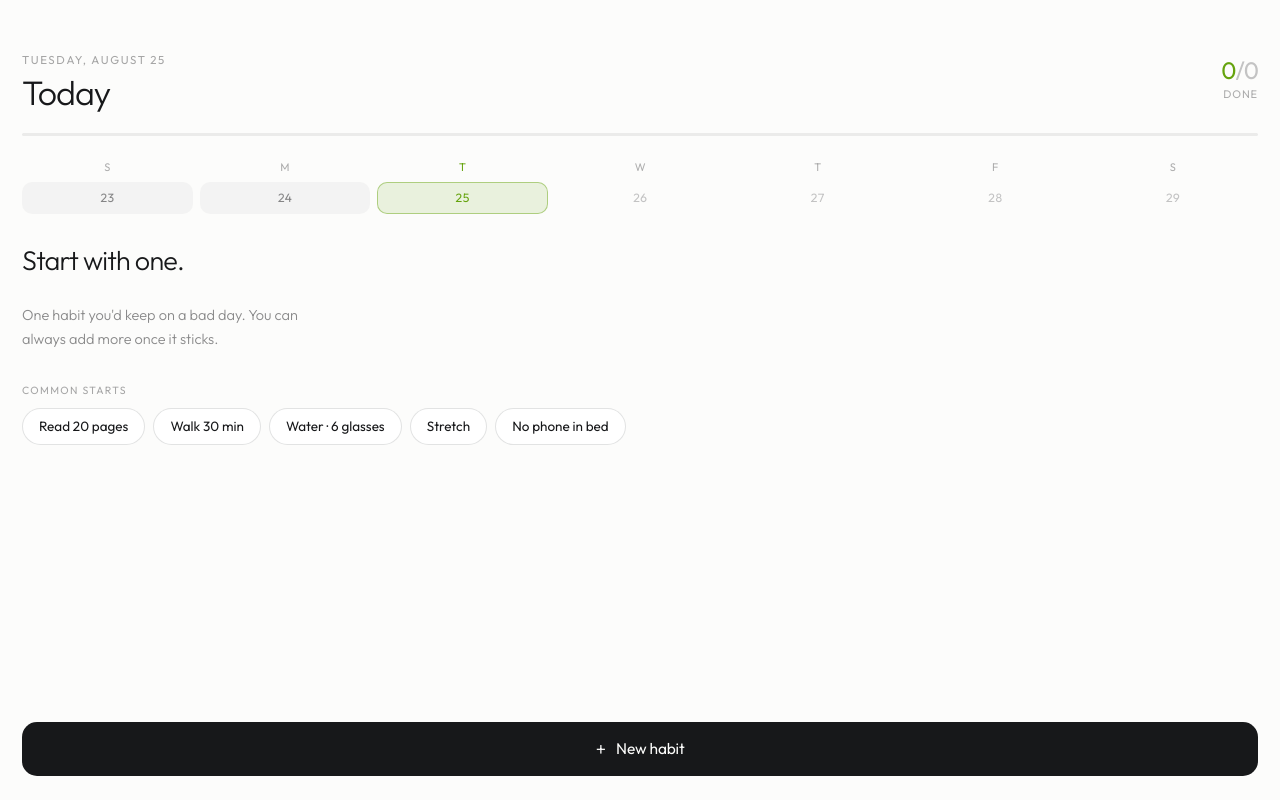
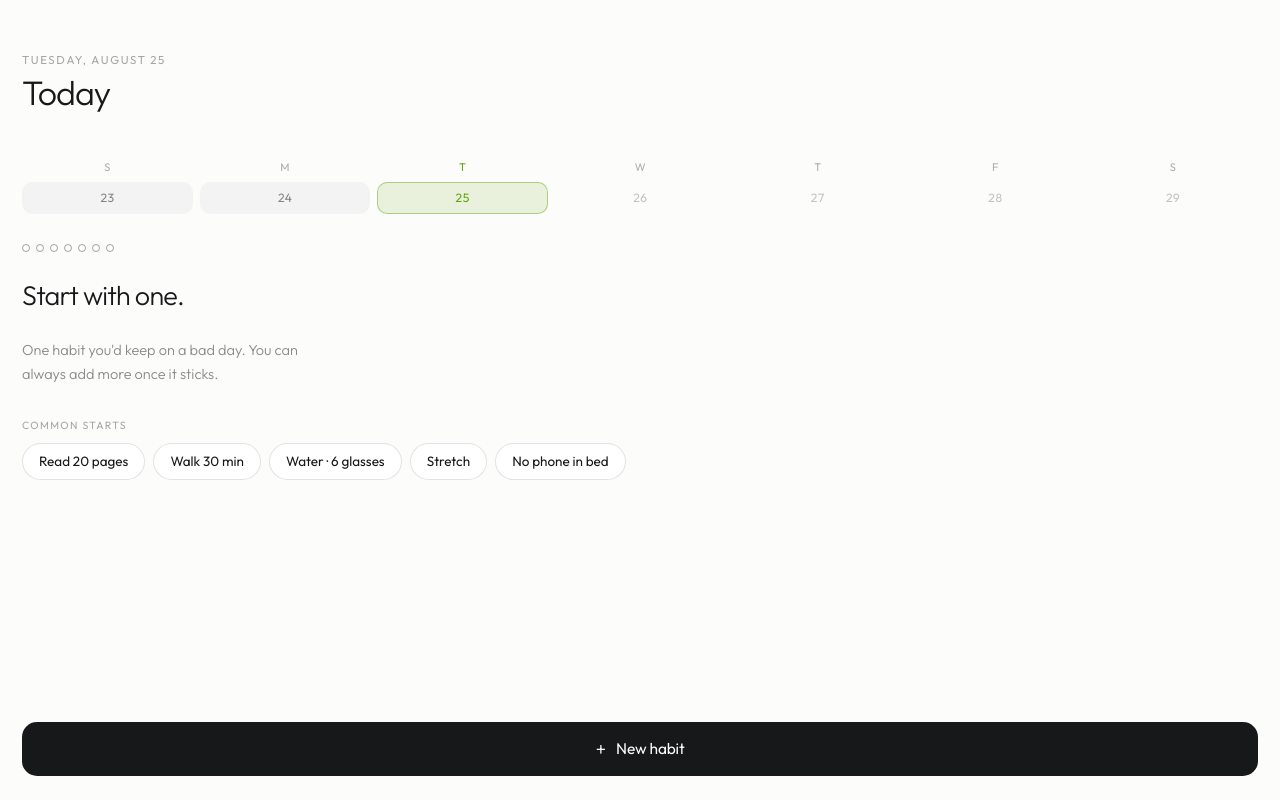
Before and after one commit to lmohade3l/streaks, a Next.js app: page / in a window 1280 px wide. Built offline with nearby package versions, Linux system fonts and the light colour scheme.

Commit message:
Add reminder, streak and section tasks

```diff
--- a/components/CreateHabitSheet.tsx
+++ b/components/CreateHabitSheet.tsx
@@ -15,10 +15,12 @@ export default function CreateHabitSheet({
   open,
   onClose,
   onCreate,
+  initialName
 }: {
   open: boolean;
   onClose: () => void;
   onCreate: (draft: Draft) => void;
+  initialName?: string
 }) {
   const [mounted, setMounted] = useState(open);
   const [closing, setClosing] = useState(false);
@@ -45,7 +47,7 @@ export default function CreateHabitSheet({
 
   // The draft is discarded on dismissal, as the handoff recommends.
   useEffect(() => {
-    if (open) setDraft(EMPTY_DRAFT);
+    if (open) setDraft({ ...EMPTY_DRAFT, name: initialName ?? '' });
   }, [open]);
 
   useEffect(() => {
--- a/components/TodayScreen.module.css
+++ b/components/TodayScreen.module.css
@@ -141,34 +141,34 @@
 }
 
 .emptyStateTitle {
-  font: 300 27px / 1.2 Outfit, sans-serif;
+  font: 300 27px / 1.2 Outfit;
   letter-spacing: -0.03em;
-  color: rgb(23, 24, 26);
+  color: var(--ink);
 }
 
 .emptyStateSubtitle {
-  font: 300 14.5px / 1.65 Outfit, sans-serif;
-  color: rgba(23, 24, 26, 0.5);
+  font: 300 14.5px / 1.65 Outfit;
+  color: var(--ink-50);
   margin: 11px 0px 0px;
   max-width: 280px;
   text-wrap: pretty;
 }
 
 .emptyStateOptionsTitle {
-  font: 400 10.5px / 1 Outfit, sans-serif;
+  font: 400 10.5px / 1 Outfit;
   letter-spacing: 0.13em;
   text-transform: uppercase;
-  color: rgba(23, 24, 26, 0.38);
+  color: var(--ink-38);
   margin: 34px 0px 12px;
 }
 
 .emptyStateOptionButton {
   border: 1px solid rgba(23, 24, 26, 0.12);
-  background: rgb(255, 255, 255);
+  background: var(--card);
   border-radius: 99px;
   padding: 11px 16px;
-  font: 400 13.5px / 1 Outfit, sans-serif;
-  color: rgb(23, 24, 26);
+  font: 400 13.5px / 1 Outfit;
+  color: var(--ink);
   cursor: pointer;
   display: flex;
   align-items: center;
@@ -178,6 +178,22 @@
 
 .emptyStateOptionsContainer {
   display: flex;
-    flex-wrap: wrap;
-    gap: 8px;
+  flex-wrap: wrap;
+  gap: 8px;
 }
+
+.weekStripTop {
+  margin-top: 51px;
+}
+
+.emptyDot {
+  border: 1px solid var(--ink-38);
+  border-radius: 100%;
+  width: 8px;
+  height: 8px;
+}
+
+.emptyStateEmptyDotContainer {
+  display: flex;
+  gap: 6px;
+}
--- a/components/TodayScreen.tsx
+++ b/components/TodayScreen.tsx
@@ -11,6 +11,9 @@ export default function TodayScreen() {
   const { ready, habits, done, total, progressPct, allDone, dateLabel, week, tap, createHabit } =
     useHabits();
   const [sheetOpen, setSheetOpen] = useState(false);
+  const [prefillName, setPrefillName] = useState('')
+
+  const isEmpty = habits.length === 0
 
   // Until storage has been read there is no honest list to draw, and the date
   // would differ between server and client. Hold the painted background.
@@ -24,6 +27,7 @@ export default function TodayScreen() {
             <div className={s.eyebrow}>{dateLabel}</div>
             <h1 className={s.title}>Today</h1>
           </div>
+          {!isEmpty && (
             <div className={s.counterWrap}>
               <div className={s.counter}>
                 {done}
@@ -31,8 +35,10 @@ export default function TodayScreen() {
               </div>
               <div className={s.counterLabel}>done</div>
             </div>
+          )}
         </header>
 
+        {!isEmpty && (
           <div
             className={s.track}
             role="progressbar"
@@ -43,40 +49,63 @@ export default function TodayScreen() {
           >
             <div className={s.fill} style={{ width: `${progressPct}%` }} />
           </div>
+        )}
 
-        <WeekStrip week={week} />
+        <WeekStrip week={week} className={isEmpty ? s.weekStripTop : ''} />
 
-        {habits?.length === 0 && (
+        {isEmpty && (
           <div>
-            <div></div>
+            <div className={s.emptyStateEmptyDotContainer}>
+              {Array.from({ length: 7 }).map((_) => (
+                <div
+                  className={`${s.emptyDot}`}
+                />
+
+              ))}
+            </div>
             <p className={s.emptyStateTitle}>Start with one.</p>
-            <div>
             <p className={s.emptyStateSubtitle}>One habit you'd keep on a bad day. You can always add more once it sticks.</p>
-            </div>
-            <div>
             <p className={s.emptyStateOptionsTitle}>Common starts</p>
-            </div>
-            <div className={s?.emptyStateOptionsContainer}>
+            <div className={s.emptyStateOptionsContainer}>
               {
-                ['Read 20 pages' , 'Walk 30 min' , 'Water · 6 glasses' , 'Stretch' , 'No phone in bed']?.map(h => (
-                  <button onClick={() => setSheetOpen(true)} className={s.emptyStateOptionButton}>{h}</button>
+                ['Read 20 pages', 'Walk 30 min', 'Water · 6 glasses', 'Stretch', 'No phone in bed'].map(h => (
+                  <button
+                    key={h}
+                    type='button'
+                    onClick={() => {
+                      setPrefillName(h)
+                      setSheetOpen(true)
+                    }}
+                    className={`${s.emptyStateOptionButton} tapTarget`}
+                  >
+                    {h}
+                  </button>
                 ))
               }
             </div>
           </div>
         )}
 
+        {!isEmpty && (
           <ul className={s.list}>
             {habits.map((habit) => (
               <HabitRow key={habit.id} habit={habit} onTap={tap} />
             ))}
           </ul>
+        )}
 
         {allDone && <p className={s.allDone}>Everything&rsquo;s done. See you tomorrow.</p>}
       </div>
 
       <div className={s.footer}>
-        <button type="button" className={s.cta} onClick={() => setSheetOpen(true)}>
+        <button
+          type="button"
+          className={s.cta}
+          onClick={() => {
+            setPrefillName('')
+            setSheetOpen(true)
+          }}
+        >
           <span className={s.ctaPlus} aria-hidden="true">
             +
           </span>
@@ -85,6 +114,7 @@ export default function TodayScreen() {
       </div>
 
       <CreateHabitSheet
+        initialName={prefillName}
         open={sheetOpen}
         onClose={() => setSheetOpen(false)}
         onCreate={(draft) => {
--- a/components/WeekStrip.tsx
+++ b/components/WeekStrip.tsx
@@ -1,9 +1,9 @@
 import type { WeekDay } from '@/lib/date';
 import s from './WeekStrip.module.css';
 
-export default function WeekStrip({ week }: { week: WeekDay[] }) {
+export default function WeekStrip({ week, className = '' }: { week: WeekDay[], className?: string }) {
   return (
-    <div className={s.strip}>
+    <div className={`${s.strip} ${className}`}>
       {week.map((day) => (
         <div key={day.key} className={s.day}>
           <div className={`${s.letter} ${day.isToday ? s.letterToday : ''}`} aria-hidden="true">
```
Also changed, not shown: 1 other file (tests, documents, lock files or other folders). Lines whose indentation alone changed are shown as unchanged.
